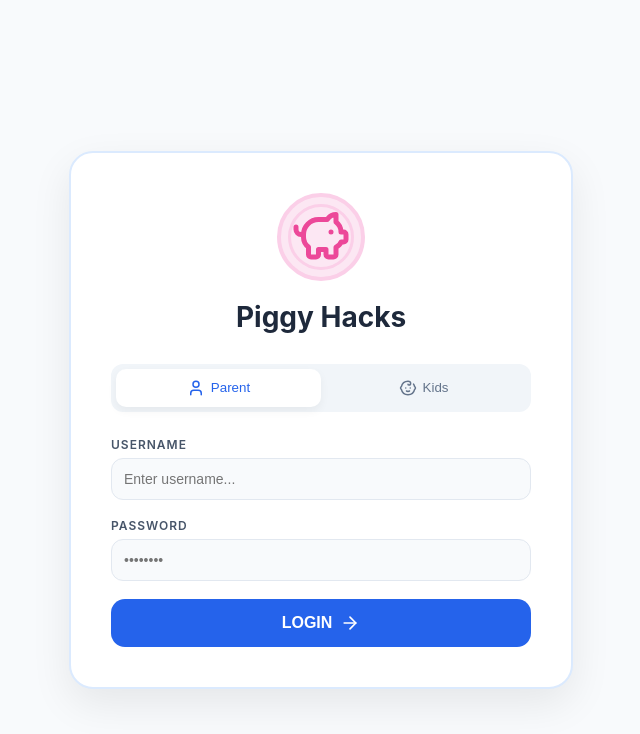
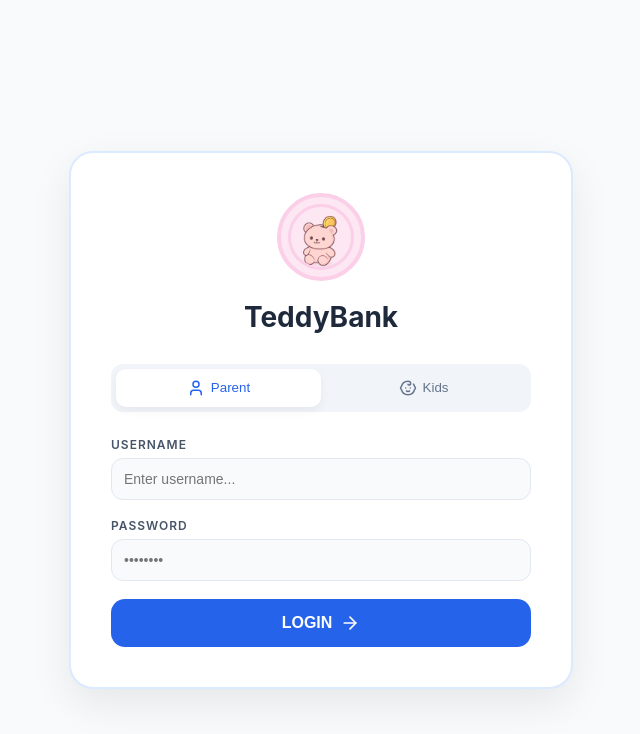
Before and after one commit to WendyShen-2005/PiggyKidsApp-ElleHacks2026, a React (Create React App) app in the folder piggyhacks/: page / in a window 1280 px wide. Shown: the top 734 px of the page, without its empty margins (319-959 px from the left). Built offline with nearby package versions, Linux system fonts and the light colour scheme.

Commit message:
change the login avatar

```diff
--- a/piggyhacks/src/route/FarmersMarket.jsx
+++ b/piggyhacks/src/route/FarmersMarket.jsx
@@ -110,7 +110,7 @@ const FarmersMarket = () => {
         <div className="flex-center-align">
           <div className="flex-center-align">
             <Link to="/kids-dashboard" className="kids-title">
-              My Piggy Dashboard
+              My TeddyBank Dashboard
             </Link>
           </div>
             {/* <div className="back-btn">  <Link to="/kids-dashboard">⬅️ Dashboard</Link></div> */}
--- a/piggyhacks/src/route/KidMonthlyExpenses.jsx
+++ b/piggyhacks/src/route/KidMonthlyExpenses.jsx
@@ -48,7 +48,7 @@ export default function KidMonthlyStatement() {
       {/* Top */}
       <div className="flex-center-align">
         <Link to="/kids-dashboard" className="kids-title">
-          My Piggy Dashboard
+          My TeddyBank Dashboard
         </Link>
       </div>
 
--- a/piggyhacks/src/route/kidsDashboard.jsx
+++ b/piggyhacks/src/route/kidsDashboard.jsx
@@ -93,7 +93,7 @@ export default function KidsDashboard() {
         <button onClick={() => navigate("/")} className="profile-btn">
           <User size={20} />
         </button>
-        <h2 className="kids-title">My Piggy Dashboard</h2>
+        <h2 className="kids-title">My TeddyBank Dashboard</h2>
         {/* <div className="kids-avatar"></div> */}
         <TaskPiggy tasks={tasks} />
       </header>
--- a/piggyhacks/src/route/kidsTaskPage.jsx
+++ b/piggyhacks/src/route/kidsTaskPage.jsx
@@ -66,7 +66,7 @@ export default function KidsTasksPage() {
         <div className="tasks-header">
           <div className="flex-center-align">
             <Link to="/kids-dashboard" className="kids-title">
-              My Piggy Dashboard
+              My TeddyBank Dashboard
             </Link>
           </div>
           <h2>TASKS</h2>
--- a/piggyhacks/src/route/login.jsx
+++ b/piggyhacks/src/route/login.jsx
@@ -2,7 +2,7 @@ import React, { useState } from "react";
 import { PiggyBank, User, Baby, ArrowRight } from "lucide-react";
 import "../style/login.css";
 import { useNavigate } from "react-router-dom";
-
+import piggyImage from "../components/teddybank.png"
 export default function LoginPage() {
   const [loginType, setLoginType] = useState("parent");
   const navigate = useNavigate();
@@ -17,9 +17,9 @@ export default function LoginPage() {
       <div className="login-card">
         <div className="login-header">
           <div className="pig-icon-wrapper">
-            <PiggyBank size={40} className="pig-icon" />
+            <img src={piggyImage} alt="Piggy Bank" className="pig-icon" />
           </div>
-          <h1>Piggy Hacks</h1>
+          <h1>TeddyBank</h1>
         </div>
 
         <div className="login-toggle">
--- a/piggyhacks/src/style/login.css
+++ b/piggyhacks/src/style/login.css
@@ -45,7 +45,9 @@
 }
 
 .pig-icon {
-  color: #ec4899;
+  width: 80px;
+  height: 80px;
+  object-fit: contain;
 }
 
 /* Toggle buttons */
```
Also changed, not shown: piggyhacks/src/components/teddybank.png (added).
